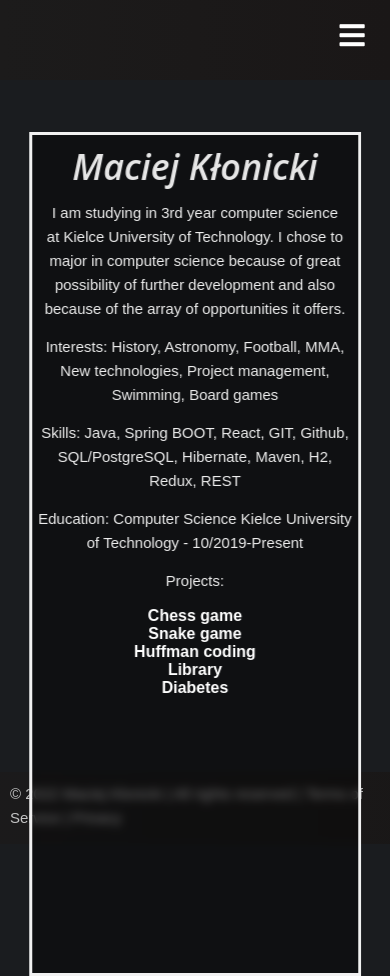
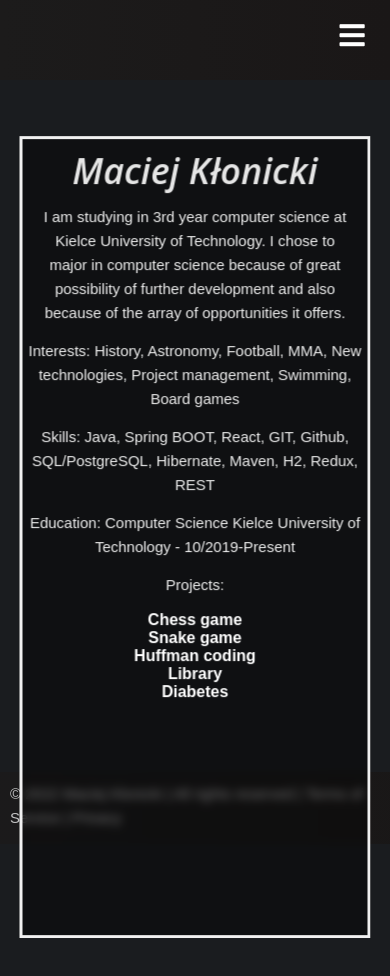
Before and after one commit to MaciejKlonicki/MyPortfolio, a React (Create React App) app: page /aboutme in a window 390 px wide. After the commit the page ends 938 px from the top, so only its background shows below. Built offline with nearby package versions, Linux system fonts and the light colour scheme; the HTML template or start-up script is replaced by a standard one.

Commit message:
mobile fix 1.21

```diff
--- a/src/components/aboutMe/Aboutme.css
+++ b/src/components/aboutMe/Aboutme.css
@@ -61,8 +61,8 @@ p {
 
   @media screen and (max-width: 768px) {
     .aboutme-place {
-      top: 65%;
-      width: 85%;
-      height: 100%;
+      top: 63%;
+      width: 90%;
+      height: 95%;
   }
   }
```
